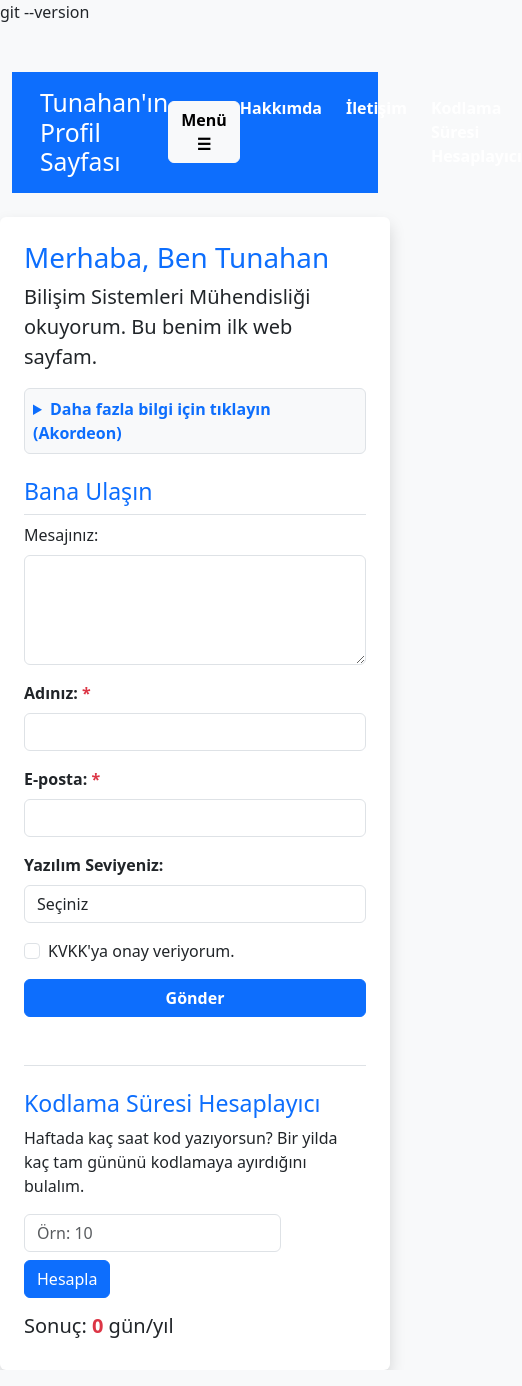
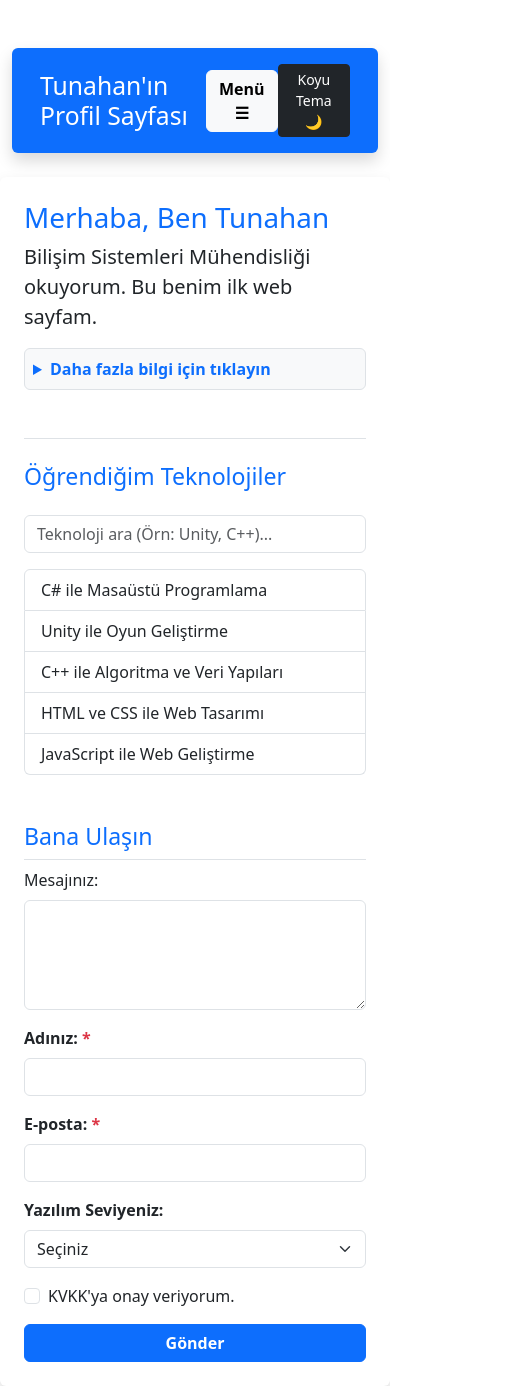
Before and after one commit to ThunaQ/tunahan-profil, a plain HTML site: page index.html in a window 390 px wide. Shown: the whole page, 522 px wide, since content can reach past the window. Drawn offline with nearby package versions, Linux system fonts and the light colour scheme.

Commit message:
Koyu tema eklendi, hesaplayıcı silindi, teknoloji bilgisi eklendi ve çeşitli yazılım hataları düzeltildi.

```diff
--- a/index.html
+++ b/index.html
@@ -1,4 +1,4 @@
-git --version<!DOCTYPE html>
+<!DOCTYPE html>
 <html lang="tr">
 	<head>
 		<meta charset="UTF-8">
@@ -7,46 +7,61 @@ git --version<!DOCTYPE html>
 		<link href="https://cdn.jsdelivr.net/npm/bootstrap@5.3.2/dist/css/bootstrap.min.css" rel="stylesheet">
 	</head>
 
-	<body class="bg-light text-dark">
+	<body>
 		<main class="container mt-5">
 
-			<header class="bg-primary text-white p-3 mb-4">
+			<header class="bg-primary p-3 mb-4 rounded shadow">
 				<div class="container d-flex justify-content-between align-items-center">
-					<h2 class="m-0">Tunahan'ın Profil Sayfası</h2>
+					<h2 class="m-0 text-white">Tunahan'ın Profil Sayfası</h2>
 
-					<details class="d-mb-none position-relative">
+					<nav class="d-none d-md-block">
+						<ul class="d-flex list-unstyled m-0 gap-4">
+							<li><a href="#hakkimda" class="text-white text-decoration-none fw-bold">Hakkımda</a></li>
+							<li><a href="#bilgi" class="text-white text-decoration-none fw-bold">Bilgi</a></li>
+							<li><a href="#iletisim" class="text-white text-decoration-none fw-bold">İletişim</a></li>
+						</ul>
+					</nav>
+
+					<details class="d-md-none position-relative">
 						<summary class="btn btn-light fw-bold">Menü ☰</summary>
 
-						<nav class="position-absolute end-0 bg-white shadow p-3 mt-1 rounded shadow" style="z-index: 1000; min-width: 200px;">
+						<nav class="position-absolute end-0 shadow p-3 mt-1 rounded bg-body" style="z-index: 1000; min-width: 200px;">
 							<ul class="list-unstyled m-0">
-								<li><a href="#hakkimda" class="text-decoration-none text-dark d-block py-2">Hakkımda</a></li>
-								<li><a href="#iletisim" class="text-decoration-none text-dark d-block py-2 border-top">İletişim</a></li>
-								<li><a href="#hesaplayici" class="text-decoration-none text-dark d-block py-2 border-top">Kodlama Süresi Hesaplayıcı</a></li>
+								<li><a href="#hakkimda" class="text-decoration-none d-block py-2 text-body">Hakkımda</a></li>
+								<li><a href="#bilgi" class="text-decoration-none d-block py-2 border-top text-body">Bilgi</a></li>
+								<li><a href="#iletisim" class="text-decoration-none d-block py-2 border-top text-body">İletişim</a></li>
 							</ul>
+						</nav>
 					</details>
 
-					<nav class="d-non d-mb-block">
-						<ul class="d-flex list-unstyled m-0 gap-4">
-							<li><a href="#hakkimda" class="text-decoration-none text-white fw-bold">Hakkımda</a></li>
-							<li><a href="#iletisim" class="text-decoration-none text-white fw-bold">İletişim</a></li>
-							<li><a href="#hesaplayici" class="text-decoration-none text-white fw-bold">Kodlama Süresi Hesaplayıcı</a></li>
-						</ul>
-					</nav>
+					<button id="tema-buton" class="btn btn-dark btn-sm">Koyu Tema 🌙</button>
 				</div>
 			</header>
 
 			<div class="row justify-content-center">
-				<div class="col-md-8 bg-white p-4 shadow rounded">
+				<div class="col-md-8 p-4 shadow rounded bg-body">
+
 					<header>
 						<h1 class="text-primary">Merhaba, Ben Tunahan</h1>
 						<p class="lead">Bilişim Sistemleri Mühendisliği okuyorum. Bu benim ilk web sayfam.</p>
 					</header>
 
 					<section class="mb-4">
-						<details class="border p-2 rounded bg-light">
-							<summary class="fw-bold text-primary" style="cursor: pointer;">Daha fazla bilgi için tıklayın (Akordeon)</summary>
-							<p class="mt-2 mb-0">Detaylı bilgi burada yer alır.</p>
+						<details class="border p-2 rounded bg-body-tertiary">
+							<summary class="fw-bold text-primary" style="cursor: pointer;">Daha fazla bilgi için tıklayın</summary>
+							<p class="mt-2 mb-0">Sakarya Üniversitesinde okuyorum.</p>
+							<p class="mt-2 mb-0">Web teknolojileriyle ilgileniyorum.</p>
 						</details>
+					</section>
+
+					<section id="projeler" class="mt-5 border-top pt-4">
+						<div class="d-flex justify-content-between align-items-center mb-3">
+							<h3 class="text-primary">Öğrendiğim Teknolojiler</h3>
+						</div>
+						<input type="text" id="arama-kutusu" class="form-control mb-3" placeholder="Teknoloji ara (Örn: Unity, C++)...">
+						<ul id="teknoloji-listesi" class="list-group">
+						</ul>
+						<br><br>
 					</section>
 
 					<section>
@@ -66,7 +81,7 @@ git --version<!DOCTYPE html>
 							</div>
 							<div class="mb-3">
 								<label for="Seviye" class="form-label fw-bold">Yazılım Seviyeniz:</label>
-									<select id="Seviye" name="Seviye" class="form-control">
+								<select id="Seviye" name="Seviye" class="form-select">
 									<option value="">Seçiniz</option>
 									<option value="Başlangıç">Başlangıç</option>
 									<option value="Orta">Orta</option>
@@ -82,31 +97,76 @@ git --version<!DOCTYPE html>
 							<button type="submit" class="btn btn-primary w-100 fw-bold">Gönder</button>
 						</form>
 					</section>
-					<section class="mt-5 border-top pt-4">
-						<h3 class="text-primary">Kodlama Süresi Hesaplayıcı</h3>
-						<p>Haftada kaç saat kod yazıyorsun? Bir yilda kaç tam gününü kodlamaya ayırdığını bulalım.</p>
-						<div class="row g-2 align-items-center">
-							<div class="col-auto">
-								<input type="number" id="haftalik-saat" class="form-control" placeholder="Örn: 10">
-							</div>
-							<div class="col-auto">
-								<button type="button" class="btn btn-primary" onclick="hesapla()">Hesapla</button>
-							</div>
-						</div>
-						<h5 class="mt-3">Sonuç: <span id="sonuc" class="fw-bold text-danger">0</span> gün/yıl</h5>
-					</section>
+
 				</div>
 			</div>
 		</main>
-		<script>
-			function hesapla(){
-				let saatKutusu = document.getElementById("haftalik-saat").value;
-				let haftalikSaat = Number(saatKutusu);
-				let yillikSaat = haftalikSaat * 52;
-				let yillikGun = yillikSaat / 24;
-				document.getElementById("sonuc").textContent = yillikGun.toFixed(2);
+
+		<script defer>
+			const VERI = [
+				{ id: 1, ad: "C# ile Masaüstü Programlama" },
+				{ id: 2, ad: "Unity ile Oyun Geliştirme" },
+				{ id: 3, ad: "C++ ile Algoritma ve Veri Yapıları" },
+				{ id: 4, ad: "HTML ve CSS ile Web Tasarımı" },
+				{ id: 5, ad: "JavaScript ile Web Geliştirme" }
+			];
+
+			const listeKapsayici = document.getElementById("teknoloji-listesi");
+			const aramaKutusu = document.getElementById("arama-kutusu");
+			const temaButonu = document.getElementById("tema-buton");
+
+			function listeyiCiz(kayitlar) {
+				listeKapsayici.replaceChildren();
+
+				for (const k of kayitlar) {
+					const li = document.createElement("li");
+					li.textContent = k.ad;
+					li.dataset.id = k.id;
+					li.className = "list-group-item list-group-item-action";
+					listeKapsayici.append(li);
+				}
 			}
 
+			listeyiCiz(VERI);
+
+			listeKapsayici.addEventListener("click", (e) => {
+				const tiklananSatir = e.target.closest("li");
+				if (!tiklananSatir) return;
+				tiklananSatir.classList.toggle("active");
+			});
+
+			let aramaZamanlayici;
+			aramaKutusu.addEventListener("input", () => {
+				clearTimeout(aramaZamanlayici);
+
+				aramaZamanlayici = setTimeout(() => {
+					const arananKelime = aramaKutusu.value.trim().toLocaleLowerCase("tr");
+					const filtrelenmisVeri = VERI.filter(k => k.ad.toLocaleLowerCase("tr").includes(arananKelime));
+
+					listeyiCiz(filtrelenmisVeri);
+				}, 250);
+			});
+
+			temaButonu.addEventListener("click", () => {
+				const htmlEtiketi = document.documentElement;
+				const mevcutTema = htmlEtiketi.getAttribute("data-bs-theme") || "light";
+				const yeniTema = mevcutTema === "light" ? "dark" : "light";
+
+				htmlEtiketi.setAttribute("data-bs-theme", yeniTema);
+				temaButonu.textContent = yeniTema === "dark" ? "Açık Tema ☀️" : "Koyu Tema 🌙";
+
+				try {
+					localStorage.setItem("tema", yeniTema);
+				} catch (e) {}
+			});
+
+			try {
+				const kayitliTema = localStorage.getItem("tema");
+				if (kayitliTema === "dark") {
+					document.documentElement.setAttribute("data-bs-theme", "dark");
+					temaButonu.textContent = "Açık Tema ☀️";
+				}
+			} catch (e) {}
 		</script>
 	</body>
 </html>
```
Lines whose indentation alone changed are shown as unchanged.
